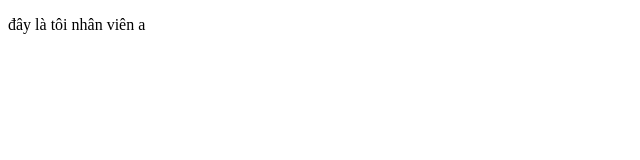
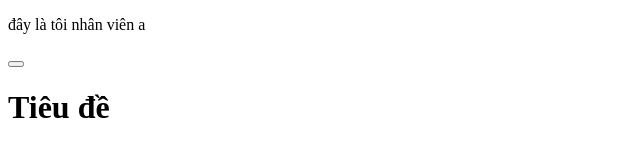
Before and after one commit to YTrongTran/HTMLTEST, a plain HTML site: page index.html in a window 1280 px wide. Shown: the whole page, without its empty margins (0-640 px from the left). Drawn offline with Linux system fonts and the light colour scheme.

Commit message:
update file debug của james

```diff
--- a/index.html
+++ b/index.html
@@ -8,6 +8,15 @@
   </head>
   <body>
     <p>đây là tôi nhân viên a</p>
+    <p>
+      <button
+        onclick="window.location.href = 'https://www.google.com';"
+        class="button"
+      >
+        <span class="fa fa-google"></span>
+      </button>
+    </p>
+    <h1>Tiêu đề</h1>
     <script src="./main.js"></script>
   </body>
 </html>
--- a/main.js
+++ b/main.js
@@ -1 +1,2 @@
 console.log("xin chào");
+console.log("tôi đang debug trong file này của james");
```
